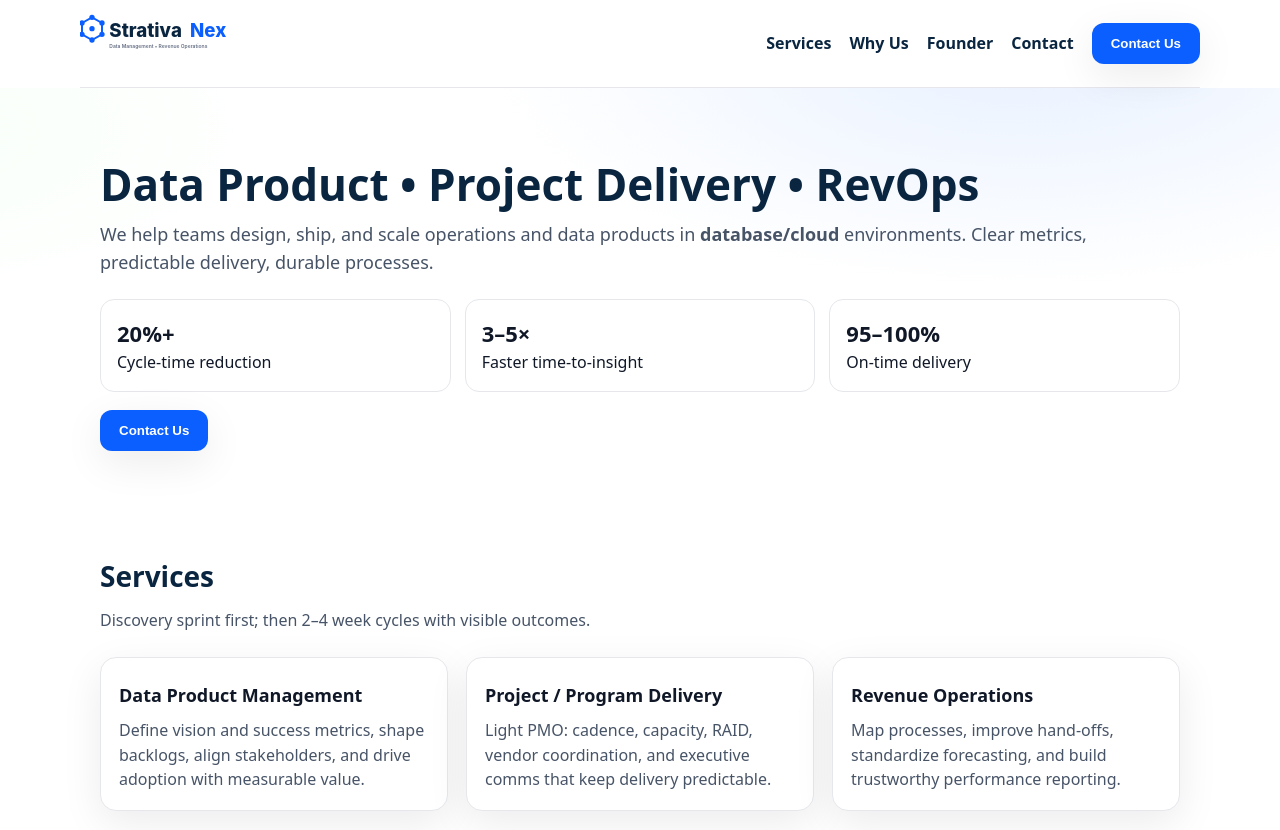
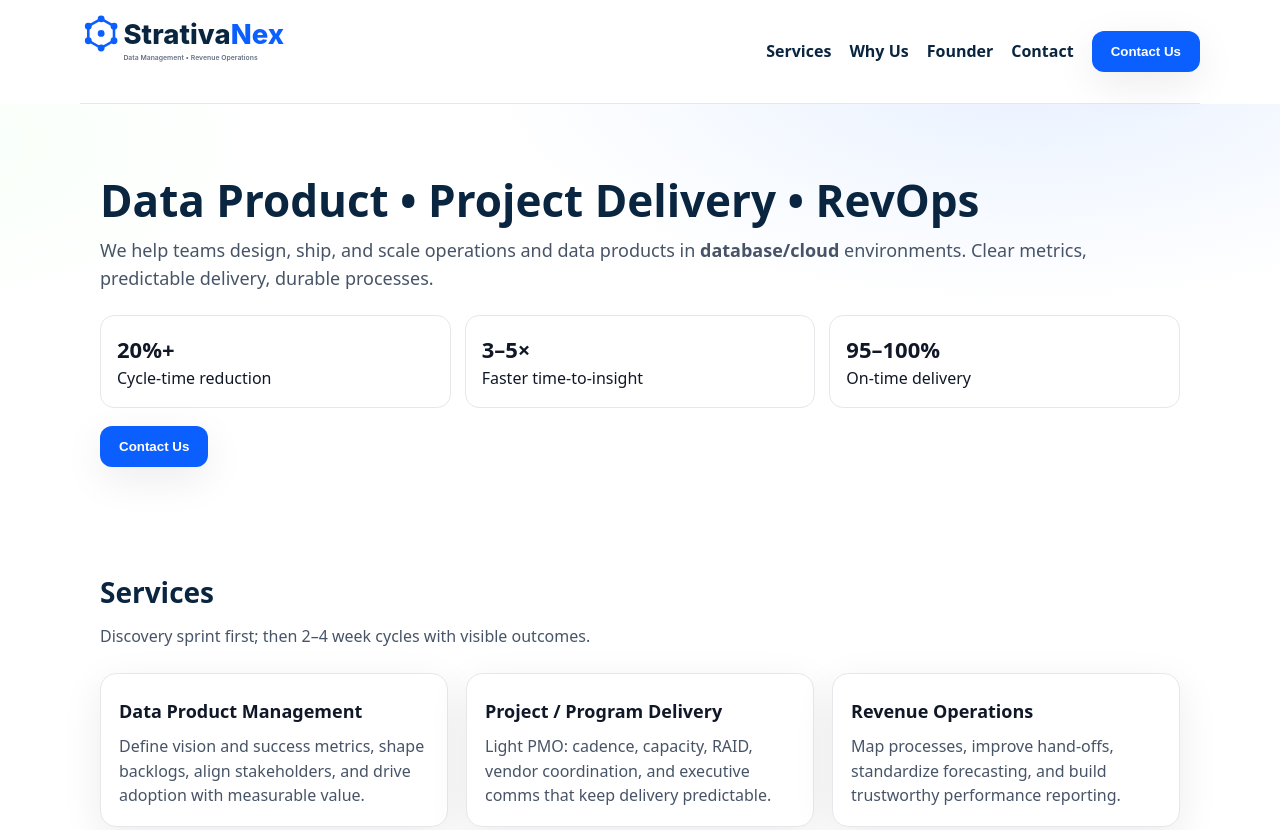
Before and after one commit to doudi1212/strativanex-site, a plain HTML site: page index.html in a window 1280 px wide. Shown: the top 830 px of the page. Drawn offline with Linux system fonts and the light colour scheme.

Commit message:
Update index.html

```diff
--- a/index.html
+++ b/index.html
@@ -85,8 +85,10 @@
     <div class="container nav">
       <div aria-label="StrativaNex logo" role="img">
         <!-- inline SVG logo so it can't break -->
-        <svg width="240" height="56" viewBox="0 0 720 168" xmlns="http://www.w3.org/2000/svg">
+       <!-- inline SVG logo (one word, bigger) -->
+<svg width="320" height="72" viewBox="0 0 720 168" xmlns="http://www.w3.org/2000/svg" role="img" aria-label="StrativaNex">
   <g transform="translate(0,8)">
+    <!-- Hex icon with center dot -->
     <g transform="translate(0,8)" fill="none" stroke="#0B5FFF" stroke-width="6" stroke-linecap="round" stroke-linejoin="round">
       <polygon points="36,0 66,17 66,51 36,68 6,51 6,17"/>
       <circle cx="36" cy="0" r="5" fill="#0B5FFF"/>
@@ -97,9 +99,16 @@
       <circle cx="6"  cy="17" r="5" fill="#0B5FFF"/>
       <circle cx="36" cy="34" r="5" fill="#0B5FFF"/>
     </g>
-            <text x="88" y="66" font-family="Inter,Segoe UI,Arial,Helvetica,sans-serif" font-size="56" font-weight="800" fill="#0A2540">Strativa</text>
-            <text x="330" y="66" font-family="Inter,Segoe UI,Arial,Helvetica,sans-serif" font-size="56" font-weight="800" fill="#0B5FFF">Nex</text>
-            <text x="88" y="100" font-family="Inter,Segoe UI,Arial,Helvetica,sans-serif" font-size="15" font-weight="600" fill="#667085">Data Management • Revenue Operations</text>
+
+    <!-- ONE WORD: StrativaNex (two-tone, but no space) -->
+    <text x="88" y="66" font-family="Inter,Segoe UI,Arial,Helvetica,sans-serif" font-size="64" font-weight="800" letter-spacing="0.2">
+      <tspan fill="#0A2540">Strativa</tspan><tspan fill="#0B5FFF">Nex</tspan>
+    </text>
+
+    <!-- Subtitle -->
+    <text x="88" y="104" font-family="Inter,Segoe UI,Arial,Helvetica,sans-serif" font-size="16" font-weight="600" fill="#667085">
+      Data Management • Revenue Operations
+    </text>
   </g>
 </svg>
       </div>
```
Lines whose indentation alone changed are shown as unchanged.
